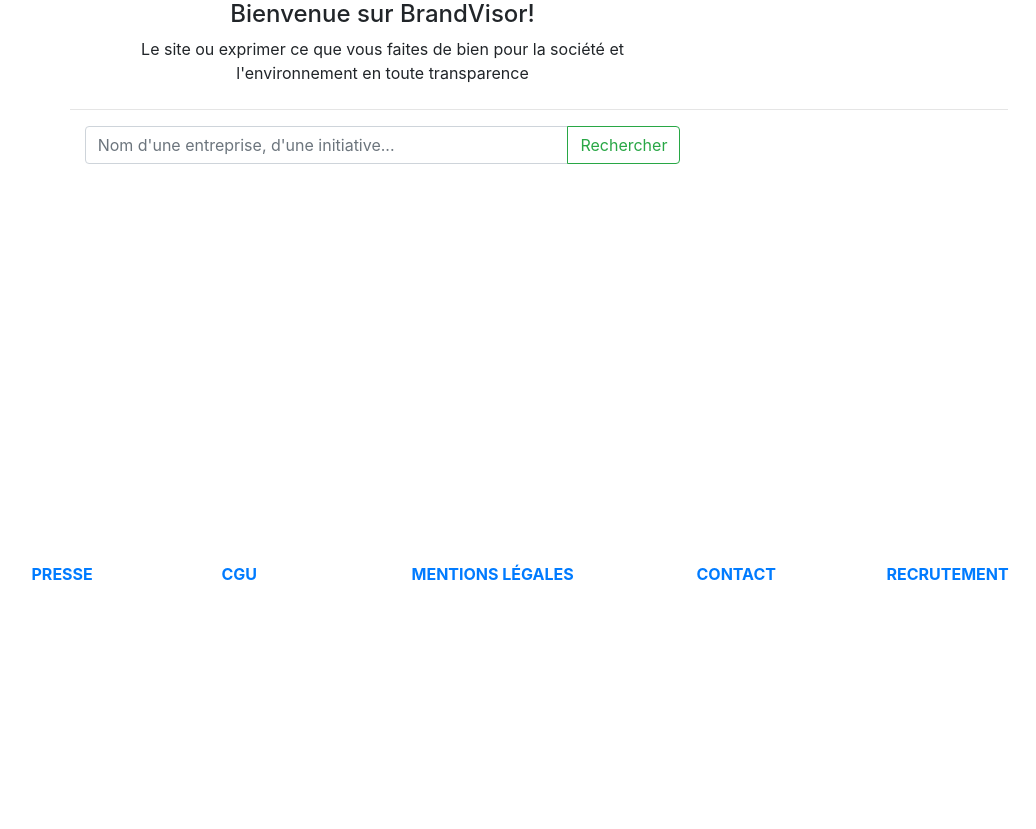
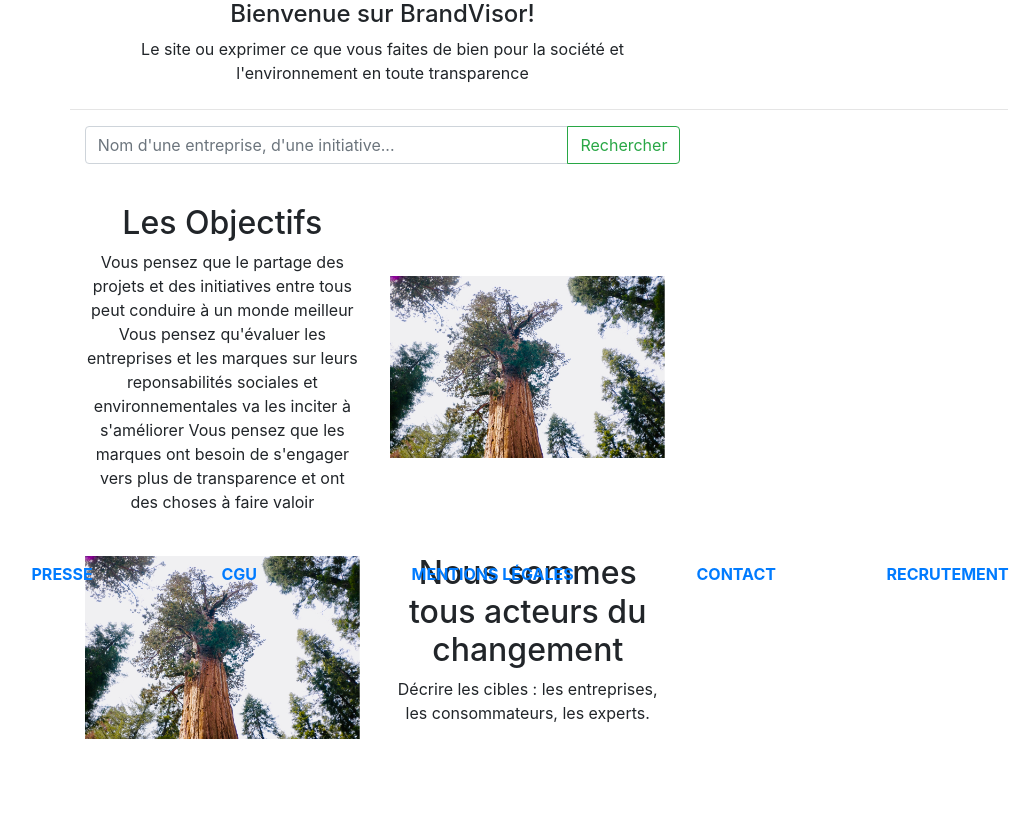
Before and after one commit to VictorSvenn/Brandvisor, a Symfony app: template templates/home/home.html.twig in a window 1280 px wide. Shown: the part 204-1033 px from the top of the page, without its empty margins (101-1137 px from the left). Before the commit the page ends 784 px from the top, so only its background shows below. Run offline with Twig, Linux system fonts and the light colour scheme; the template is opened without the code that fills it, so the values that code supplies are empty; some libraries are stand-ins or nearby versions.

Commit message:
Fonctionnalité recherche terminée + sections objectifs et l'autre trop longue

```diff
--- a/src/Controller/SecurityController.php
+++ b/src/Controller/SecurityController.php
@@ -43,12 +43,16 @@
             // Requête pour la table ODD
             $oddResult = $oddRepo->findWhereNameLike($query);
             $form = true;
+            $numResults = count($enterpriseResult) + count($initiativeResult) + count($oddResult);
+        } else {
+            $numResults = 0;
         }
         return $this->render('/home/home.html.twig', [
-            'enterprises' =>$enterpriseResult,
+            'enterprises' => $enterpriseResult,
             'initiatives' => $initiativeResult,
             'odds' => $oddResult,
             'form' => $form,
+            'numResults' => $numResults,
         ]);
     }
 
--- a/templates/home/home.html.twig
+++ b/templates/home/home.html.twig
@@ -1,46 +1,54 @@
 {% extends 'base.html.twig' %}
 
 {% block body %}
+    {# Inclusion de l'affichage des menus déroulants inérants aux rôles#}
     {% include '/home/roles.html.twig' %}
+    {#~~~~~~~~~~~#}
     <div class="col-8 text-center mt-4 mb-4">
         <h4>Bienvenue sur BrandVisor!</h4>
         <p>Le site ou exprimer ce que vous faites de bien pour la société et l'environnement en toute
             transparence</p>
     </div>
     <hr>
-<form method="post" action="" class="col-8">
-    <div class="input-group mb-3">
-        <input type="text" class="form-control" placeholder="Nom d'une entreprise, d'une initiative..."
-               aria-label="Recipient's username" aria-describedby="basic-addon2" name="searchText">
-        <div class="input-group-append">
-            <input class="btn btn-outline-success" type="submit" value="Rechercher" name="indexSearch">
+    {# Inclusion du formulaire et affichage des résultats#}
+    {% include '/home/research.html.twig' %}
+    {#~~~~~~~~~~#}
+
+    {# Section "Les Objectifs"#}
+    <div class="container-fluid col-8 ml-0">
+        <div class="row text-center mt-4 mb-4 mr-0">
+            {#Texte#}
+            <div class="col-6">
+                <h2>Les Objectifs</h2>
+                <p>Vous pensez que le partage des projets et des initiatives entre tous peut conduire à un monde
+                    meilleur
+                    Vous pensez qu'évaluer les entreprises et les marques sur leurs reponsabilités sociales et
+                    environnementales va les inciter à s'améliorer
+                    Vous pensez que les marques ont besoin de s'engager vers plus de transparence et ont des choses à
+                    faire
+                    valoir</p>
+            </div>
+            {#Image#}
+            <div class="col-6 my-auto">
+                <img src="{{ asset('images/Baobabos-small.jpg') }}" alt="" width="100%">
             </div>
         </div>
-</form>
-<div class="col-8">
-    {% if form == true %}
-        <h2 class="font-weight-bold text-center">Résultats en lien avec des entreprises:</h2>
-        {% for enterprise in enterprises %}
-        <h3>{{ enterprise.name }}</h3>
-        {% else %}
-            <h3>Aucun résultat en lien avec votre recherche.</h3>
-        {% endfor %}
-
-        <h2 class="font-weight-bold text-center">Résultats en lien avec des initiatives:</h2>
-        {% for initiative in initiatives %}
-            <h3>{{ initiative.name }}</h3>
-            {% else %}
-            <h3>Aucun résultat en lien avec votre recherche.</h3>
-        {% endfor %}
-
-        <h2 class="font-weight-bold text-center">Résultats en lien avec des Thématiques:</h2>
-        {% for odd in odds %}
-            <h3>{{ odd.name }}</h3>
-        {% else %}
-            <h3>Aucun résultat en lien avec votre recherche.</h3>
-        {% endfor %}
-    {% endif %}
+    </div>
+    {#~~~~~~~~~~~~~#}
+    {# Section "Nous sommes tous acteurs du changement"#}
+    <div class="container-fluid col-8 ml-0">
+        <div class="row text-center mt-4 mb-4 mr-0">
+            {#Image#}
+            <div class="col-6 my-auto">
+                <img src="{{ asset('images/Baobabos-small.jpg') }}" alt="" width="100%">
+            </div>
+            {#Texte#}
+            <div class="col-6">
+                <h2>Nous sommes tous acteurs du changement</h2>
+                <p>Décrire les cibles : les entreprises, les consommateurs, les experts.</p>
             </div>
 
-
+        </div>
+    </div>
+    {#~~~~~~~~~~~~~#}
 {% endblock %}
--- /dev/null
+++ b/templates/home/research.html.twig
@@ -0,0 +1,73 @@
+{% block body %}
+    <form method="post" action="" class="col-8">
+        <div class="input-group mb-3">
+            <input type="text" class="form-control" placeholder="Nom d'une entreprise, d'une initiative..."
+                   aria-label="Recipient's username" aria-describedby="basic-addon2" name="searchText">
+            <div class="input-group-append">
+                <input class="btn btn-outline-success" type="submit" value="Rechercher" name="indexSearch">
+            </div>
+        </div>
+    </form>
+    {# Mise en place des cartes #}
+    <div class="container-fluid col-8 ml-0">
+        {% if form == true and numResults > 1 %}
+            <p class="font-italic">{{ numResults }} résultats pour votre recherche</p>
+        {% elseif form == true %}
+            <p class="font-italic">{{ numResults }} résultat pour votre recherche</p>
+        {% endif %}
+        <div class="row my-3">
+            {% if form == true %}
+
+            {% set count = 0 %}
+            {# Cartes pour les ENTREPRISES #}
+            {% for enterprise in enterprises %}
+                <div class="card col-5">
+                    <p class="bg-info mx-auto p-1 rounded">Entreprise</p>
+                    <img class="card-img-top" src="{{ enterprise.logo }}" alt="">
+                    <div class="card-body">
+                        <h5 class="card-title">{{ enterprise.name }}</h5>
+                        <h5 class="card-title">{{ enterprise.type.name }}</h5>
+                        <p class="card-text">{{ enterprise.enterprisePres }}</p>
+                        <a href="#" class="btn btn-primary">Consulter l'entreprise</a>
+                    </div>
+                </div>
+                {% set count = count+1 %}
+            {% endfor %}
+        </div>
+        {# Cartes pour les INITIATIVES #}
+        <div class="row my-3">
+            {% for initiative in initiatives %}
+                <div class="card col-5">
+                    <p class="bg-info mx-auto p-1 rounded">Initiative</p>
+                    <img class="card-img-top" src="{{ initiative.illustration }}" alt="">
+                    <div class="card-body">
+                        <h5 class="card-title">{{ initiative.name }}</h5>
+                        {% for odd in initiative.odd %}
+                            <h5 class="card-title">{{ odd.name }}</h5>
+                        {% endfor %}
+                        <p class="card-text">{{ initiative.objective }}</p>
+                        <a href="#" class="btn btn-primary">Consulter l'initiative</a>
+                    </div>
+                </div>
+                {% set count = count+1 %}
+            {% endfor %}
+        </div>
+        {# Cartes pour les THEMATIQUES ODD #}
+        <div class="row my-3">
+            {% for odd in odds %}
+                <div class="card col-5">
+                    <p class="bg-info mx-auto p-1 rounded">Thématique odd</p>
+                    <div class="card-body">
+                        <h5 class="card-title">{{ odd.name }}</h5>
+                        <a href="#" class="btn btn-primary">Consulter la thématique</a>
+                    </div>
+                </div>
+                {% set count = count+1 %}
+            {% endfor %}
+            {% if count == 0 %}
+                <h3>Aucun résultat pour votre recherche</h3>
+            {% endif %}
+            {% endif %}
+        </div>
+    </div>
+{% endblock %}
```
Also changed, not shown: src/Repository/InitiativeRepository.php (+4 -3 lines), public/images/Baobabos-small.jpg (added), 4 other files. Lines whose indentation alone changed are shown as unchanged.
